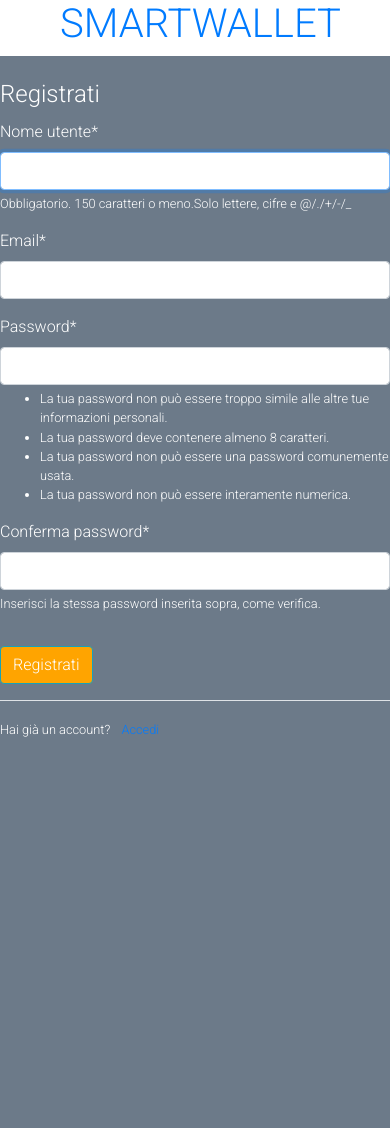
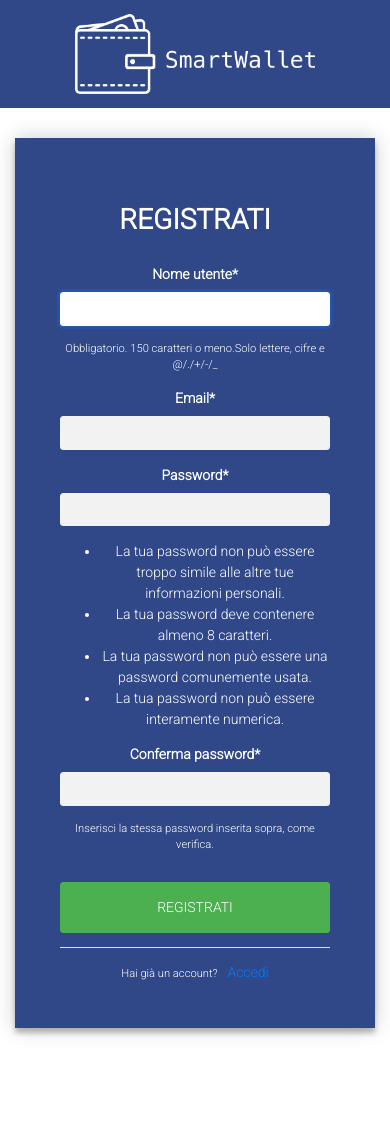
Before and after one commit to giacoballoccu/SmartWalletApp, a Django app: page /registrazione/ in a window 390 px wide. Before the commit the page ends 737 px from the top, so only its background shows below. Run offline with Django 3.2, Linux system fonts and the light colour scheme; parts of the project's set-up code (start-up, migrations or seed data) failed here and were passed over; some libraries are stand-ins or nearby versions.

Commit message:
Registrazione adesso responsive

```diff
--- a/dashboard/static/smartwallet/css/style.css
+++ b/dashboard/static/smartwallet/css/style.css
@@ -1,15 +1,36 @@
 
 @import url(https://fonts.googleapis.com/css?family=Roboto:300);
+
+img {
+
+
+}
+
+.registrati{
+  font-weight: bold;
+  padding-top: 20px;
+  padding-bottom: 20px;
+}
+
+.label-registrati{ font-weight: bold;
+}
+
+header
+{
+  background: rgb(49,72,136) ;
+  margin-bottom: 30px;
+}
 
 .login-page {
   width: 360px;
   padding: 8% 0 0;
   margin: auto;
 }
+
 .form {
   position: relative;
   z-index: 1;
-  background: darkgrey;
+  background: rgb(49,72,136);
   max-width: 360px;
   margin: 0 auto 100px;
   padding: 45px;
@@ -102,9 +123,14 @@ form{
 }
 
 body {
-  background: #6c7a89; /* fallback for old browsers */
+  background: white; /* fallback for old browsers */
 
   font-family: "Roboto", sans-serif;
   -webkit-font-smoothing: antialiased;
   -moz-osx-font-smoothing: grayscale;
+  color: black;
 }
+
+*{
+  font-size: 14px;
+}
--- a/templates/partials/header.html
+++ b/templates/partials/header.html
@@ -1,18 +1,13 @@
-    <header style="background:#FFFFFF;">
-    <div class="container">
-    <div class="row clearfix">
-        <div class="col-lg-8 col-md-8 col-sm-9 col-xs-12 tribunaleminori">
+    <header>
+        <div class="container">
+            <div class="row clearfix">
 
-            <div class="logotxt">
-                <h1>
-                    <a href="/" title="">SMARTWALLET</a>
+                <div class="col-lg-12 col-md-12 col-sm-12 col-xs-12 tribunaleminori">
 
-                </h1>
+                    {% load static %}
+                    <img class=" media col-12 col py-3 px-md-3 bordered col-example" src="{% static 'smartwallet/img/SmartWallet_title.png' %}"/>
+                </div>
 
             </div>
-
-
         </div>
-    </div>
-</div>
     </header>
--- a/templates/users/login.html
+++ b/templates/users/login.html
@@ -22,6 +22,7 @@
                 <button class="btn btn-outline-info" type="submit">Accedi</button>
             </div>
         </form>
+
         <div class="border-top pt-3">
             <small class="text-muted">
                 Non hai un account? <a class="ml-2" href="{% url 'registrazione' %}">Registrati</a>
--- a/templates/users/registrazione.html
+++ b/templates/users/registrazione.html
@@ -9,21 +9,20 @@
 
 {% block content %}
 
-    <div class="row">
-        <div class="col-lg-4">
-</div>
-<div class="col-lg-4">
+<div class="login-page form">
 
         <form method="POST" novalidate>
             {% csrf_token %}
-            <fieldset class="form-group">
-                <legend style="padding-top: 20px">Registrati</legend>
+            <fieldset class="form-group label-registrati">
+                <h2 class="registrati text-uppercase"">Registrati</h2>
                 {{ form| crispy }}
             </fieldset>
+
             <div class="form-group">
                 <button class="btn btn-outline-info" type="submit">Registrati</button>
             </div>
         </form>
+
         <div class="border-top pt-3">
             <small class="text-muted">
                 Hai già un account? <a class="ml-2" href="{% url 'login' %}">Accedi</a>
```
Also changed, not shown: dashboard/static/smartwallet/img/SmartWallet_noTitle.png (added), dashboard/static/smartwallet/img/SmartWallet_title.png (added).
